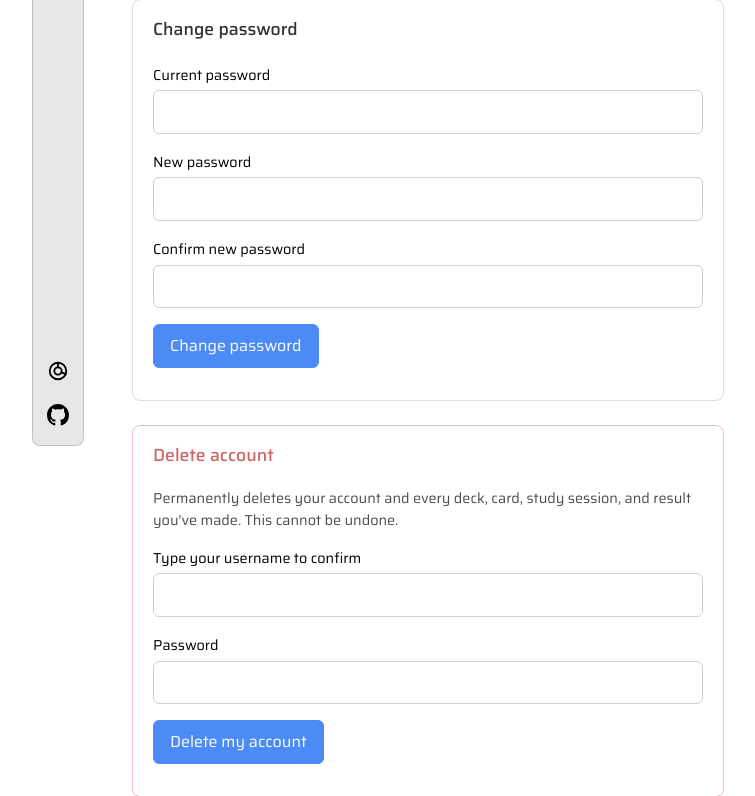
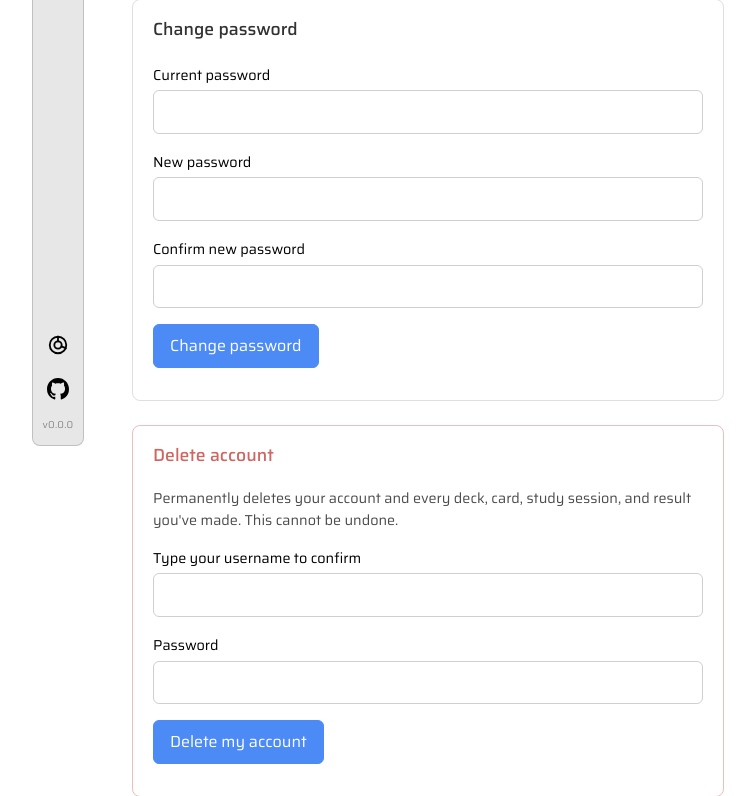
Before and after one commit to mikedewar/crazy-cram, a Flask app: page /account in a window 1280 px wide. Shown: the part 162-958 px from the top of the page, without its empty margins (212-967 px from the left). Run offline with Flask 3, Linux system fonts and the light colour scheme; the visitor is signed in with stand-in values (Sample User, id 1); data that the repository does not hold is empty; some libraries are stand-ins or nearby versions.

Commit message:
v1.9.10: version string under GitHub icon in sidebar
Small dimmed v<X.Y.Z> label at the very bottom of the sidebar, so
'which version am I actually looking at' is visible at a glance —
relevant after yesterday's HTML-cache rodeo.

app_version plumbed through base context; sidebar bottom-anchor
selectors (:nth-last-child(2)) updated so GitHub still sits above
the new version string.

```diff
--- a/app.py
+++ b/app.py
@@ -52,6 +52,7 @@ _ASSET_VERSION = f"{VERSION}-{int(_STYLE_FILE.stat().st_mtime)}" if _STYLE_FILE.
 def _inject_asset_version():
     return {
         "asset_version": _ASSET_VERSION,
+        "app_version": VERSION,
         "folder_palette": FOLDER_PALETTE,
         "unfiled_swatch": UNFILED_SWATCH,
     }
--- a/static/style.css
+++ b/static/style.css
@@ -49,12 +49,22 @@ a { color: #4c8bf5; }
 }
 .sidebar-btn:hover { background: #8883; border-color: #8886; }
 .sidebar-btn svg { display: block; }
-/* GitHub button sits at the bottom of the sidebar. */
-.sidebar > .sidebar-btn:last-child { margin-top: auto; }
+/* Version label pinned to the sidebar's absolute bottom; GitHub button
+   sits directly above it. */
+.sidebar-version {
+  margin-top: .2rem;
+  font-size: .62rem;
+  letter-spacing: .02em;
+  opacity: .4;
+  text-align: center;
+  user-select: none;
+}
+/* GitHub button sits at the bottom of the sidebar (above version). */
+.sidebar > .sidebar-btn:nth-last-child(2) { margin-top: auto; }
 
 /* Admin icon (admins only) hugs the GitHub button at the bottom. */
 .sidebar > .sidebar-admin { margin-top: auto; }
-.sidebar > .sidebar-admin ~ .sidebar-btn:last-child { margin-top: 0; }
+.sidebar > .sidebar-admin ~ .sidebar-btn:nth-last-child(2) { margin-top: 0; }
 
 /* Stats icon lives at the top of the bottom cluster — above admin
    (for admins) and above GitHub (for everyone). */
--- a/templates/base.html
+++ b/templates/base.html
@@ -57,6 +57,7 @@
           0 1.07-.01 1.93-.01 2.2 0 .21.15.46.55.38A8.01 8.01 0 0016 8c0-4.42-3.58-8-8-8z"/>
       </svg>
     </a>
+    <div class="sidebar-version" title="Crazy-Cram {{ app_version }}">v{{ app_version }}</div>
   </nav>
   <main>
     {% with messages = get_flashed_messages(with_categories=true) %}
```
Also changed, not shown: CHANGELOG.md, 1 other file.
